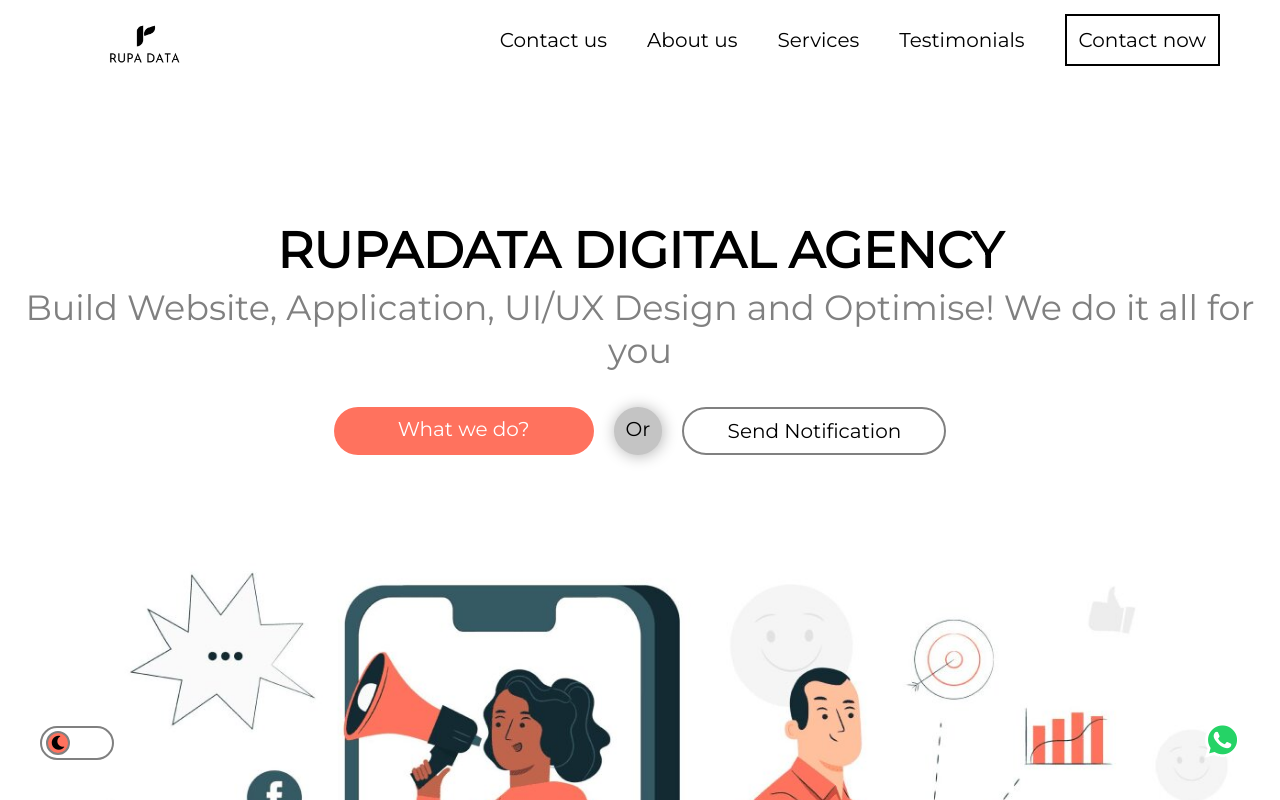
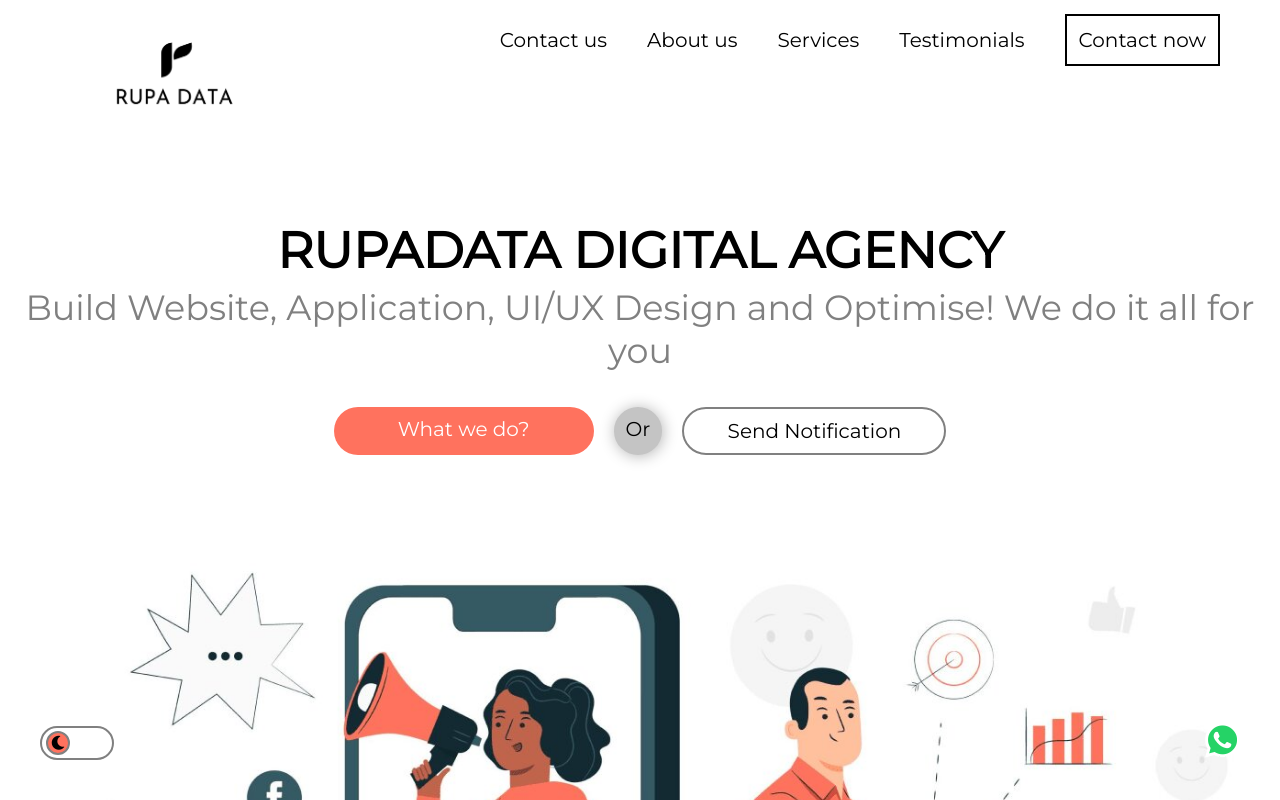
Before and after one commit to cysco374/zedital-project, a React (Create React App) app: page / in a window 1280 px wide. Shown: the top 800 px of the page. Built offline with nearby package versions, Linux system fonts and the light colour scheme.

Commit message:
change size logo

```diff
--- a/src/MyComponents/css/Header.css
+++ b/src/MyComponents/css/Header.css
@@ -36,7 +36,7 @@
   font-weight: bold;
   color: black;
   padding: 0 100px;
-  width: 90px !important;
+  width: 150px !important;
 }
 
 nav ul {
```
